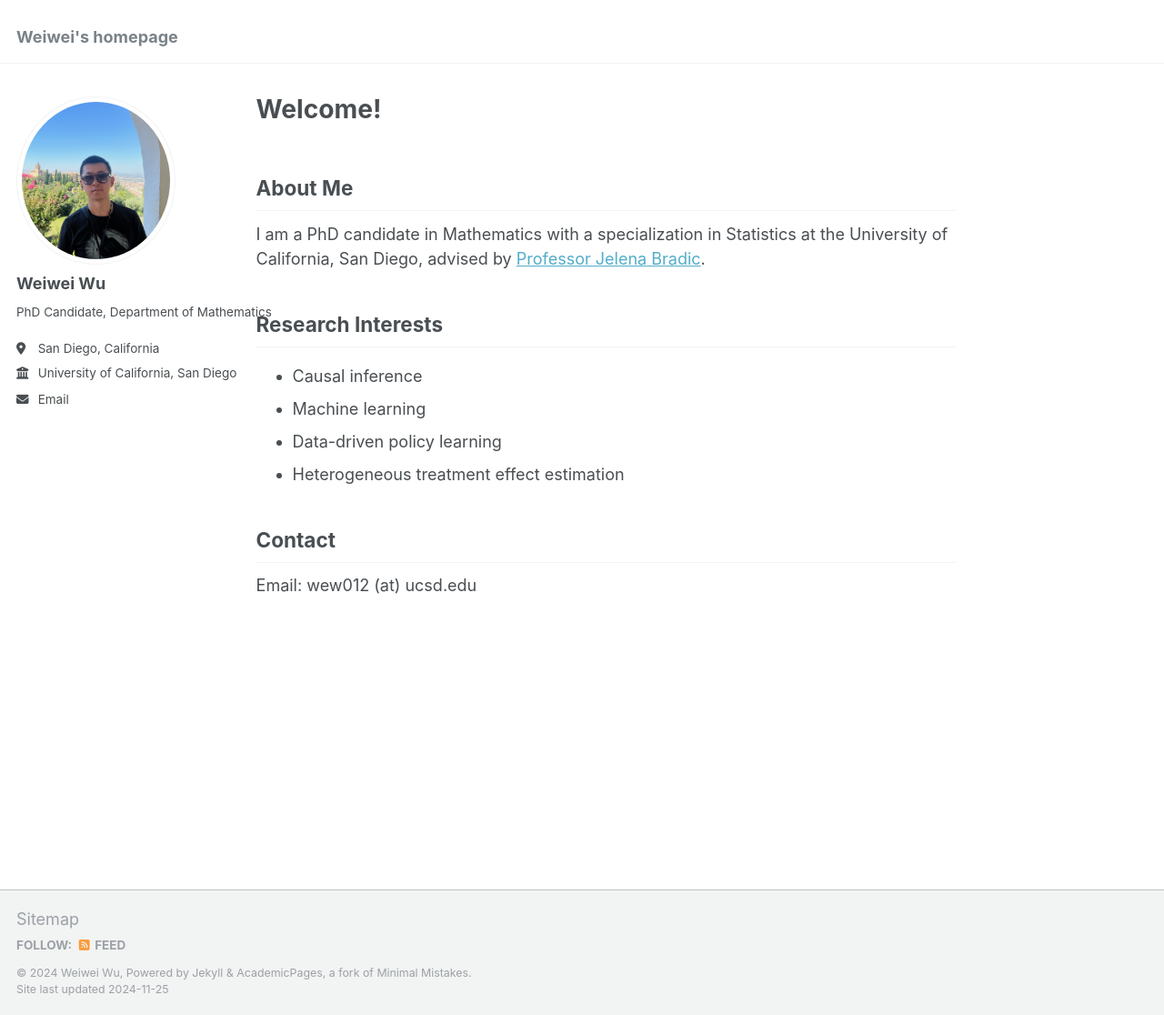
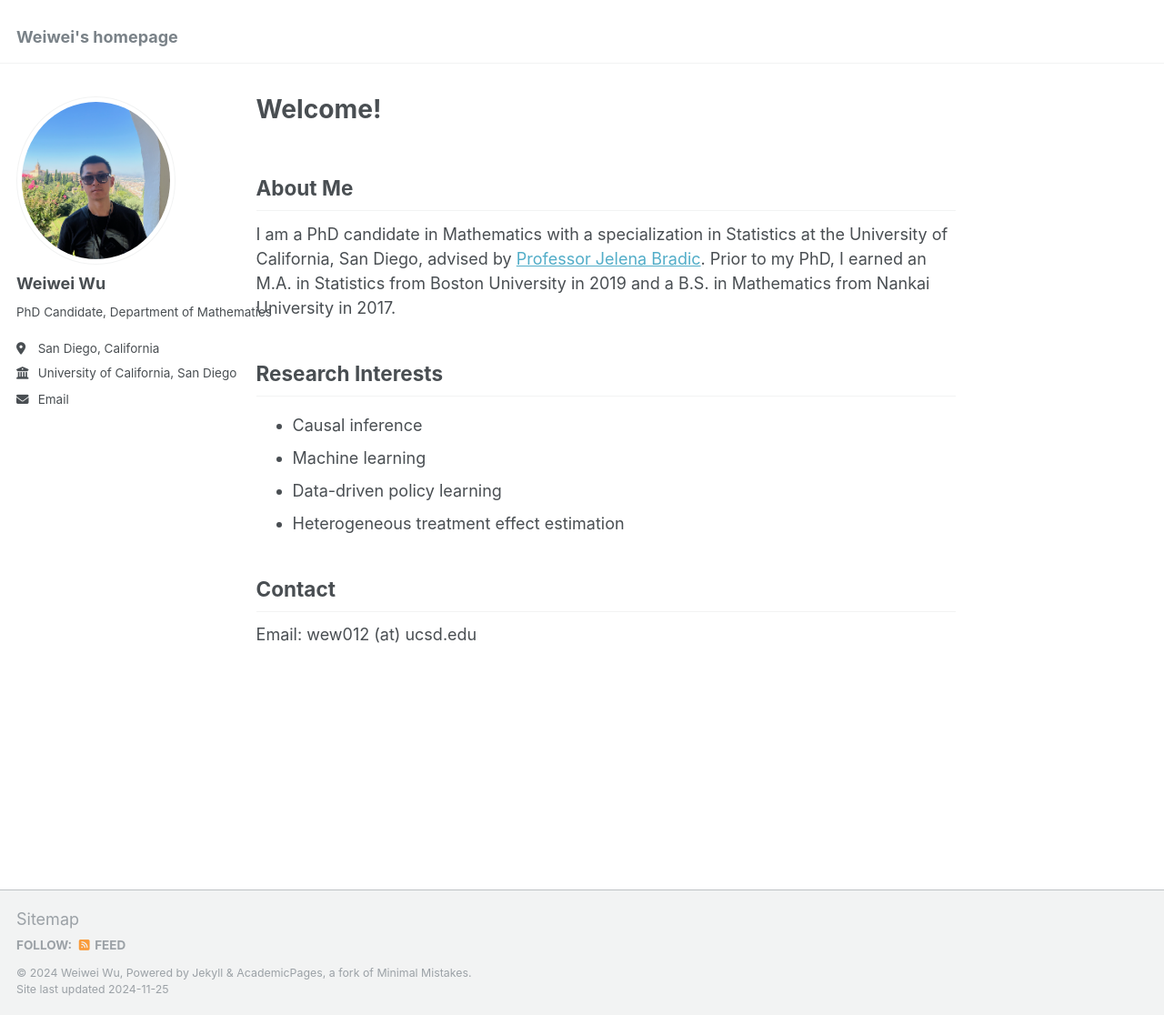
Before and after one commit to WWWU012/wwwu012.github.io, a Jekyll site: the page built from _pages/about.md, in a window 1280 px wide and 1116 px high. Shown: the whole window at 91% size. Built offline with Jekyll 4.4.1, drawn with Linux system fonts in a browser that asks for light colours.

Commit message:
Update about.md

```diff
--- a/_pages/about.md
+++ b/_pages/about.md
@@ -10,6 +10,7 @@ redirect_from:
 
 ## About Me
 I am a PhD candidate in Mathematics with a specialization in Statistics at the University of California, San Diego, advised by [Professor Jelena Bradic](http://www.jelenabradic.net).
+Prior to my PhD, I earned an M.A. in Statistics from Boston University in 2019 and a B.S. in Mathematics from Nankai University in 2017.
 
 ## Research Interests
 - Causal inference
```
